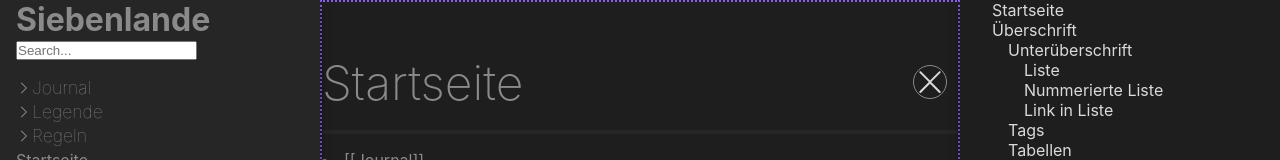
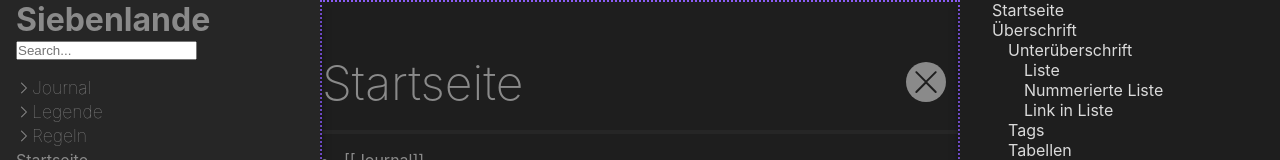
Before and after one commit to JaegerStein/Siebenlande, a React (Create React App) app in the folder app/: page / in a window 1280 px wide. In both pictures the pointer is over the button 930 px from the left and 82 px from the top of the page. Shown: the top 160 px of the page. Built offline with nearby package versions, Linux system fonts and the light colour scheme.

Commit message:
button styling

```diff
--- a/app/src/styles/Center.scss
+++ b/app/src/styles/Center.scss
@@ -35,11 +35,24 @@
                 border: none;
                 border-radius: 50%;
                 margin: .75rem;
+                padding: .25rem;
                 background-color: $color-background;
 
+                svg {
+                    path {
+                        fill: $color-font-light;
+                    }
+                }
+
                 &:hover {
-                    background-color: $color-body;
-                    outline: 1px solid $color-font-light;
+                    background-color: $color-font-light;
+                    cursor: pointer;
+
+                    svg {
+                        path {
+                            fill: $color-body;
+                        }
+                    }
                 }
 
                 .entry-x {
```
